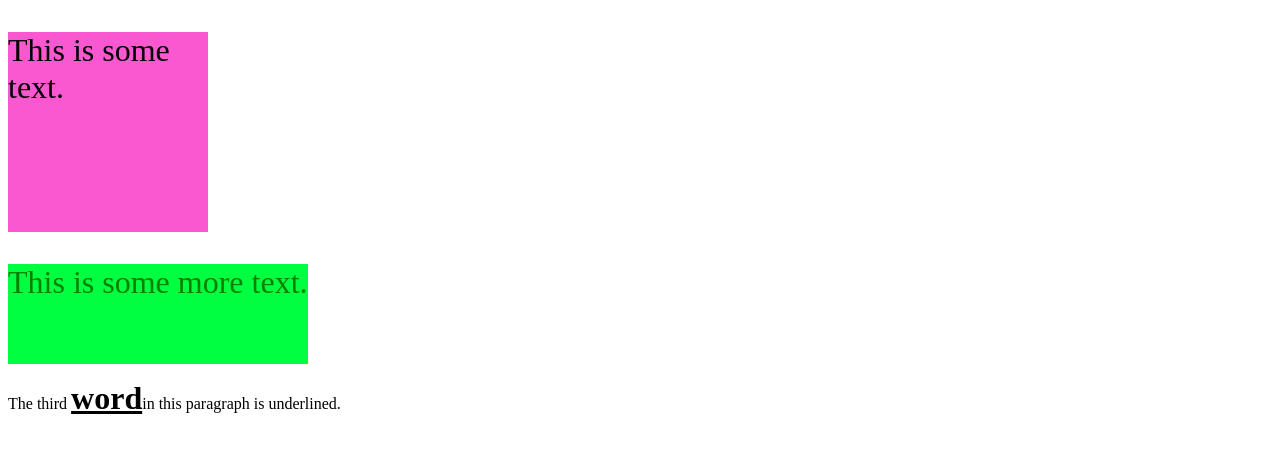
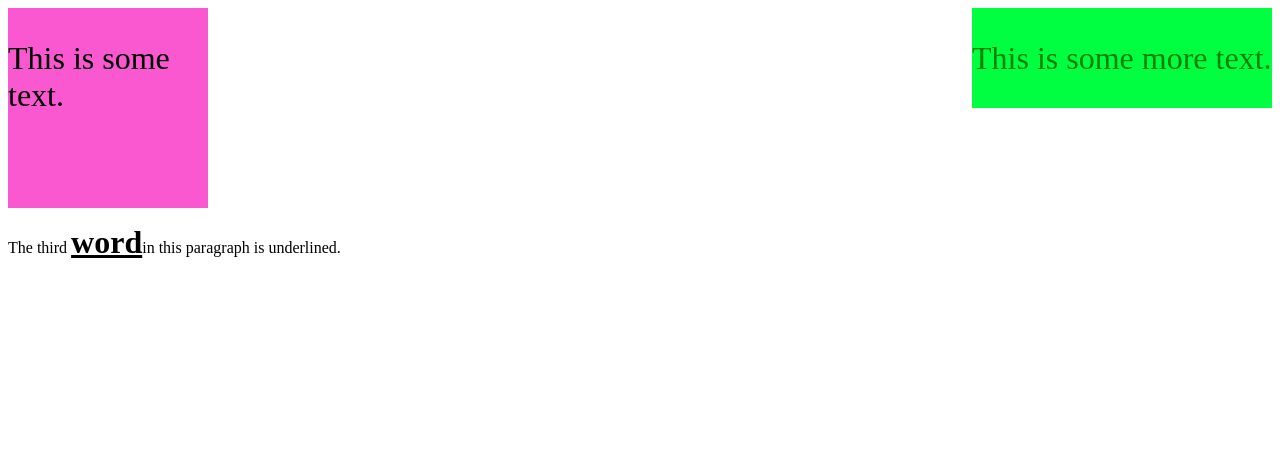
Before and after one commit to praneethkumarpidugu/CSS, a plain HTML site: page divs.html in a window 1280 px wide. Drawn offline with Linux system fonts and the light colour scheme.

Commit message:
usage of float, clear

```diff
--- a/divs.html
+++ b/divs.html
@@ -22,11 +22,19 @@
             background-color: #FA58D0;
             width: 200px;
             height: 200px;
+            float: left;
         }
         .greenbox{
             background-color: #00FF40;
             width: 300px;
             height: 100px;
+            float: right;
+        }
+        .floatleft{
+            float: left;
+        }
+        .clear{
+            clear: both;
         }
     </style>
 </head>
@@ -37,7 +45,8 @@
 <div class="greenbox">
     <p id="green" class="large">This is some more text.</p>
 </div>
-<p>The third <span class="underline large bold">word</span>in this
+<div class="clear"></div>
+<p class="floatleft">The third <span class="underline large bold">word</span>in this
 paragraph is underlined.</p>
 </body>
 </html>
```
